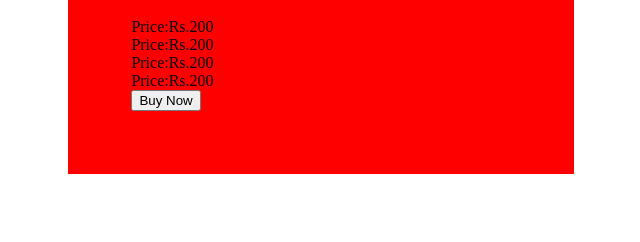
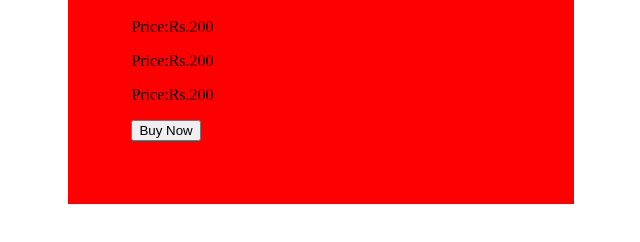
Before and after one commit to acciojob/pricing-card-HarshalAtkar, a website: page main.html in a window 1280 px wide. Shown: the part 212-454 px from the top of the page, without its empty margins (319-959 px from the left). Drawn offline with Linux system fonts and the light colour scheme.

Commit message:
created a submission

```diff
--- a/main.html
+++ b/main.html
@@ -11,10 +11,9 @@
 	<div class="container">
 		<img src="https://storage.googleapis.com/acciojob-open-file-collections/pricing-card.png">
         <h1>Pricing Card</h1>
-		<section>Price:Rs.200</section>
-		<section>Price:Rs.200</section>
-		<section>Price:Rs.200</section>
-		<section>Price:Rs.200</section>
+		<p>Price:Rs.200</p>
+		<p>Price:Rs.200</p>
+		<p>Price:Rs.200</p>
 		<button>Buy Now</button>
 	</div>
     <script type="text/javascript" src="./script.js">
--- a/styles.css
+++ b/styles.css
@@ -9,5 +9,5 @@
 }
 img{
 	width:100px;
-	align:space-evenly;
+	align:center;
 }
```
